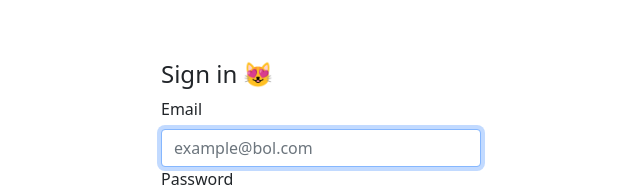
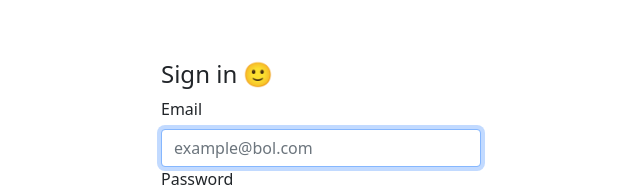
Before and after one commit to rafaelromanoz/react-redux-studies, a React (Create React App) app: page /register in a window 1280 px wide. Shown: the top 187 px of the page, without its empty margins (319-959 px from the left). Built offline with nearby package versions, Linux system fonts and the light colour scheme.

Commit message:
:art: VQV
VQV

```diff
--- a/src/components/TableOfRegister.jsx
+++ b/src/components/TableOfRegister.jsx
@@ -24,7 +24,6 @@ function TableOfRegister({ register, delectAction, idForEdit}) {
           </tr>
         </thead>
         <tbody>
-          {console.log(register)}
             {register.map(({ id, fName, lName, city, state }) => (
               <tr>
                 <td>{id}</td>
--- a/src/pages/Login.jsx
+++ b/src/pages/Login.jsx
@@ -25,7 +25,7 @@ function Login({loginAction}) {
   return (
     <div className="Login">
       <Form>
-        <h4> Sign in 😻 </h4>
+        <h4> Sign in 🙂 </h4>
         <Form.Group size="lg" controlId="email">
           <Form.Label>Email</Form.Label>
           <Form.Control
```
